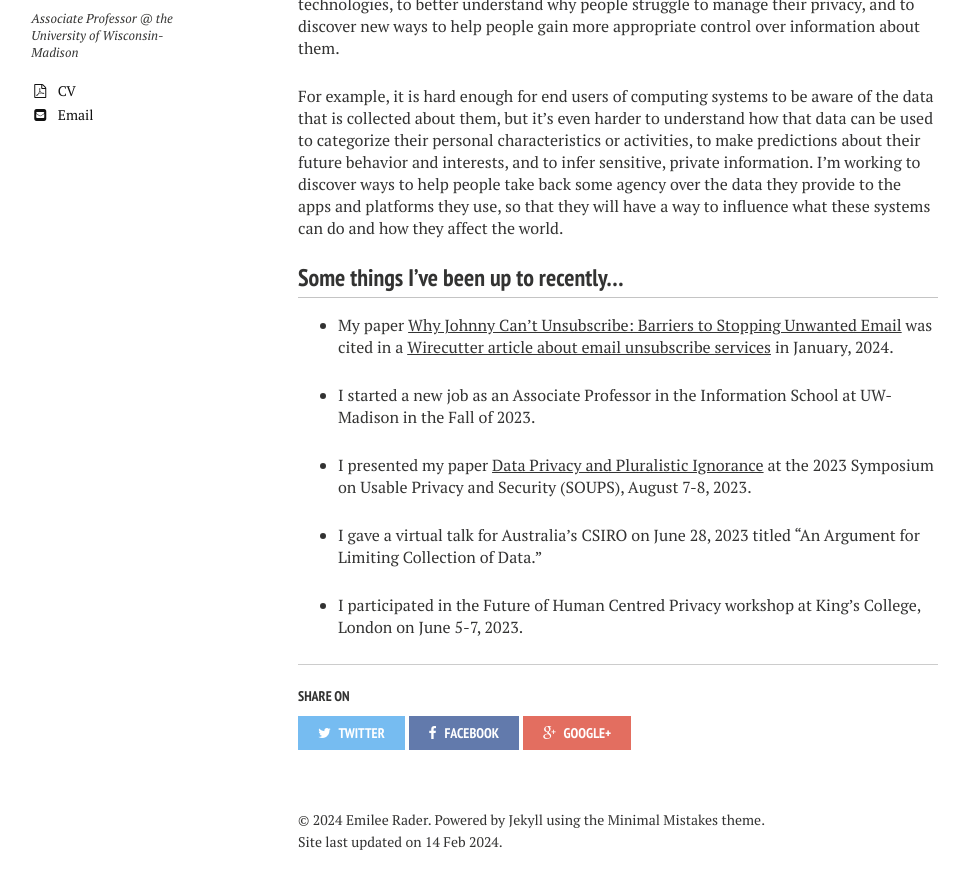
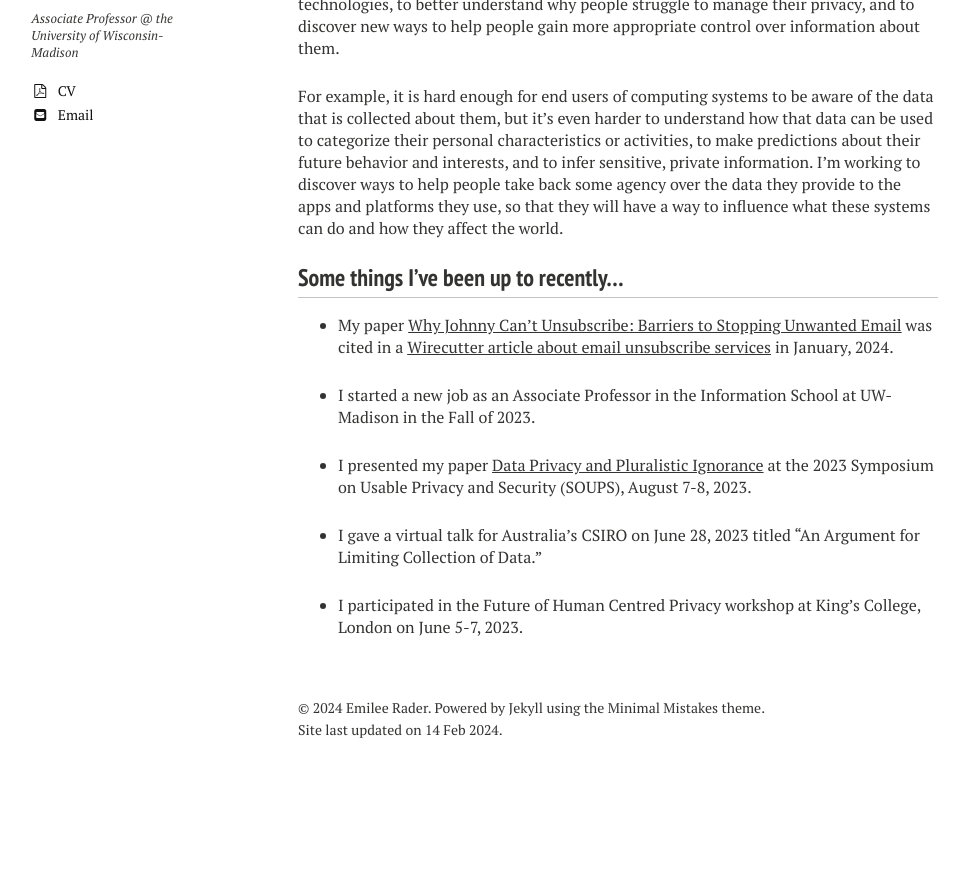
Before and after one commit to bierdoctor/bierdoctor.github.io, a Jekyll site: the page built from index.md, in a window 1280 px wide and 900 px high, scrolled down 581 px. Shown: the top 889 px of the window, without its empty margins (22-991 px from the left). Built offline with Jekyll 4.4.1, drawn with Linux system fonts in a browser that asks for light colours; nearby versions of some CDN libraries; after the commit the page ends 1369 px from its top, so only the background shows below that.

Commit message:
Revert "Update index.md"
This reverts commit f5538367750693828842d95b1e8557a92b9d270f.

```diff
--- a/index.md
+++ b/index.md
@@ -1,7 +1,7 @@
 ---
-layout: "page"
-comments: "false"
-share: "false"
+layout: page
+comments: false
+share: false
 ---
 
 I am an Associate Professor in the [Information School](https://ischool.wisc.edu), which is part of the [School of Computer, Data and Information Sciences](https://cdis.wisc.edu) at the [University of Wisconsin-Madison](https://www.wisc.edu/). Some keywords to describe my research are: human-centered data privacy, usable privacy and security, privacy norms, sociotechnical systems.
```
